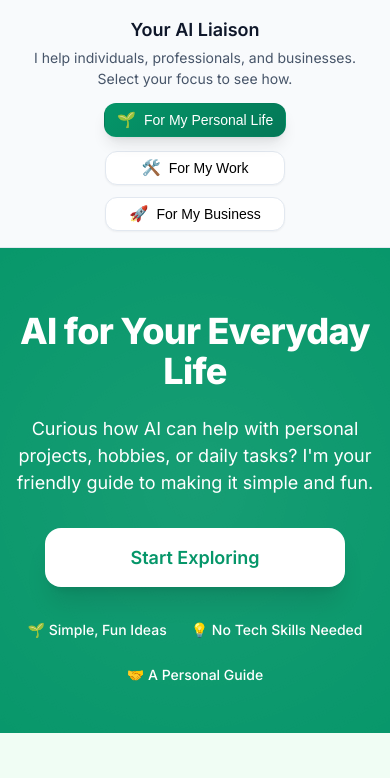
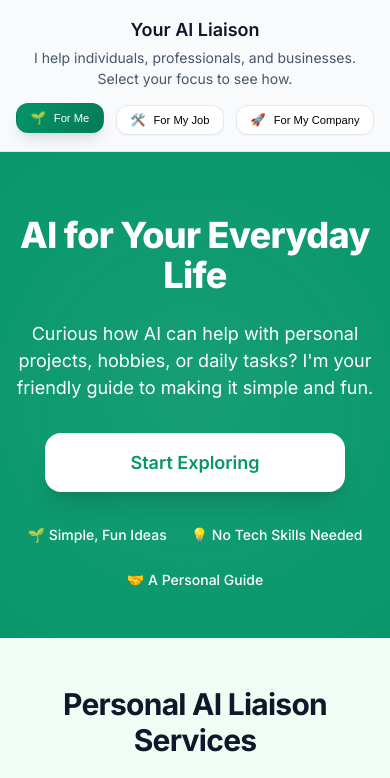
Before and after one commit to Splurfa/derek-yellin-consulting, a plain HTML site: page index.html in a window 390 px wide. Shown: the top 778 px of the page. Drawn offline with Linux system fonts and the light colour scheme.

Commit message:
Update index.html

```diff
--- a/index.html
+++ b/index.html
@@ -57,21 +57,21 @@
         }
 
         /* Theme Variations */
-        [data-theme="personal"] { /* 🌱 */
+        [data-theme="me"] { /* 🌱 */
             --primary: #059669;
             --primary-dark: #047857;
             --accent: #06b6d4;
             --surface-secondary: #f0fdf4;
         }
 
-        [data-theme="professional"] { /* 🛠️ */
+        [data-theme="job"] { /* 🛠️ */
             --primary: #2563eb;
             --primary-dark: #1d4ed8;
             --accent: #f59e0b;
             --surface-secondary: #eff6ff;
         }
 
-        [data-theme="business"] { /* 🚀 */
+        [data-theme="company"] { /* 🚀 */
             --primary: #7c3aed;
             --primary-dark: #6d28d9;
             --accent: #ec4899;
@@ -183,7 +183,7 @@
             font-weight: 500;
             transition: var(--transition), opacity 0.3s ease, transform 0.3s ease, box-shadow 0.3s ease;
             text-align: center;
-            min-width: 180px;
+            min-width: 140px;
             display: flex;
             align-items: center;
             justify-content: center;
@@ -683,9 +683,21 @@
                 justify-content: center;
             }
         }
+
+        @media (max-width: 500px) {
+            .tone-options {
+                flex-wrap: nowrap;
+            }
+            .tone-btn {
+                min-width: 0;
+                flex-grow: 1;
+                padding: var(--space-2) var(--space-1);
+                font-size: 0.7rem; /* Slightly smaller font for tight spaces */
+            }
+        }
     </style>
 </head>
-<body data-theme="personal">
+<body data-theme="me">
     <!-- Tone Selector -->
     <div class="tone-selector" id="toneSelector">
         <div class="container">
@@ -695,14 +707,14 @@
                     <p>I help individuals, professionals, and businesses. Select your focus to see how.</p>
                 </div>
                 <div class="tone-options">
-                    <button class="tone-btn active" data-theme="personal">
-                        <span class="emoji">🌱</span> <span class="tone-btn-text">For My Personal Life</span>
+                    <button class="tone-btn active" data-theme="me">
+                        <span class="emoji">🌱</span> <span class="tone-btn-text">For Me</span>
                     </button>
-                    <button class="tone-btn" data-theme="professional">
-                        <span class="emoji">🛠️</span> <span class="tone-btn-text">For My Work</span>
+                    <button class="tone-btn" data-theme="job">
+                        <span class="emoji">🛠️</span> <span class="tone-btn-text">For My Job</span>
                     </button>
-                    <button class="tone-btn" data-theme="business">
-                        <span class="emoji">🚀</span> <span class="tone-btn-text">For My Business</span>
+                    <button class="tone-btn" data-theme="company">
+                        <span class="emoji">🚀</span> <span class="tone-btn-text">For My Company</span>
                     </button>
                 </div>
             </div>
@@ -819,7 +831,7 @@
         document.addEventListener('DOMContentLoaded', function() {
             // Content variations for the three tones
             const toneContent = {
-                personal: { // 🌱 For My Personal Life
+                me: { // 🌱 For Me
                     headline: "AI for Your Everyday Life",
                     subheadline: "Curious how AI can help with personal projects, hobbies, or daily tasks? I'm your friendly guide to making it simple and fun.",
                     heroInfo1: "🌱 Simple, Fun Ideas",
@@ -839,7 +851,7 @@
                     ctaHeadline: "Ready to See What AI Can Do?",
                     ctaSubheadline: "Let's start with a simple, no-pressure conversation."
                 },
-                professional: { // 🛠️ For My Work
+                job: { // 🛠️ For My Job
                     headline: "Smarter Workflows with AI",
                     subheadline: "Your time is valuable. I help you integrate practical AI tools into your workflow to boost productivity and focus on what you do best.",
                     heroInfo1: "🛠️ Practical Workflow Solutions",
@@ -859,7 +871,7 @@
                     ctaHeadline: "Ready to Upgrade Your Workflow?",
                     ctaSubheadline: "Let's find a practical AI solution to save you time."
                 },
-                business: { // 🚀 For My Business
+                company: { // 🚀 For My Company
                     headline: "AI for Business Growth",
                     subheadline: "Leverage AI to solve operational challenges, improve efficiency, and create a significant competitive advantage for your business.",
                     heroInfo1: "🚀 Drive Business Growth",
@@ -934,7 +946,7 @@
             }
 
             // Set initial tone
-            applyTone('personal');
+            applyTone('me');
 
             toneButtons.forEach(btn => {
                 btn.addEventListener('click', function() {
```
